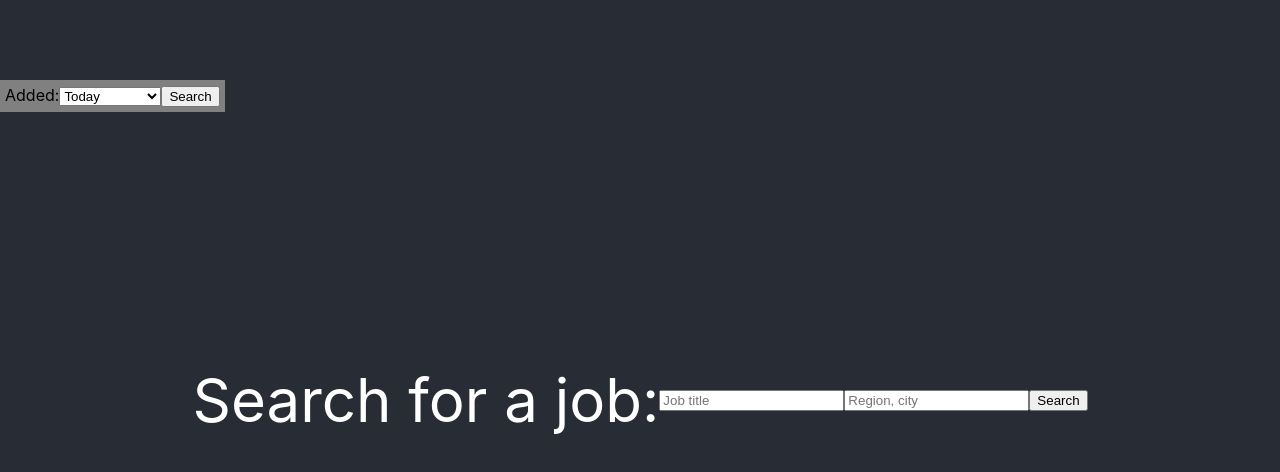
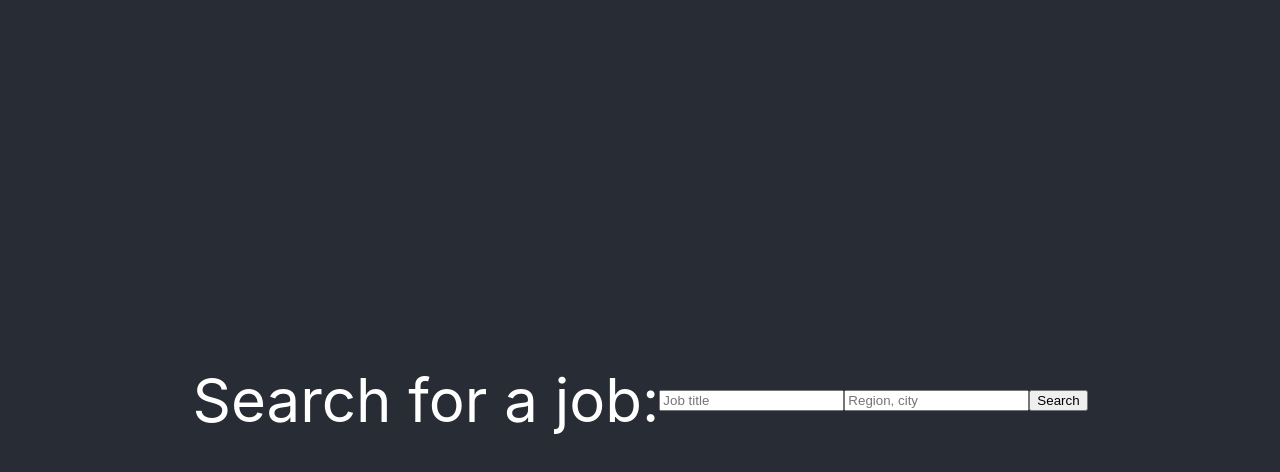
Before and after one commit to Svdbroek/TechJob-Searcher, a React (Create React App) app: page / in a window 1280 px wide. Shown: the top 472 px of the page. Built offline with nearby package versions, Linux system fonts and the light colour scheme.

Commit message:
hidden the date filter behind the splashscreen

```diff
--- a/src/Sections/Header/Header.css
+++ b/src/Sections/Header/Header.css
@@ -11,5 +11,6 @@
     justify-content: center;
     align-items: center;
     font-size: 60px;
+    z-index: 3;
 
     }
```
